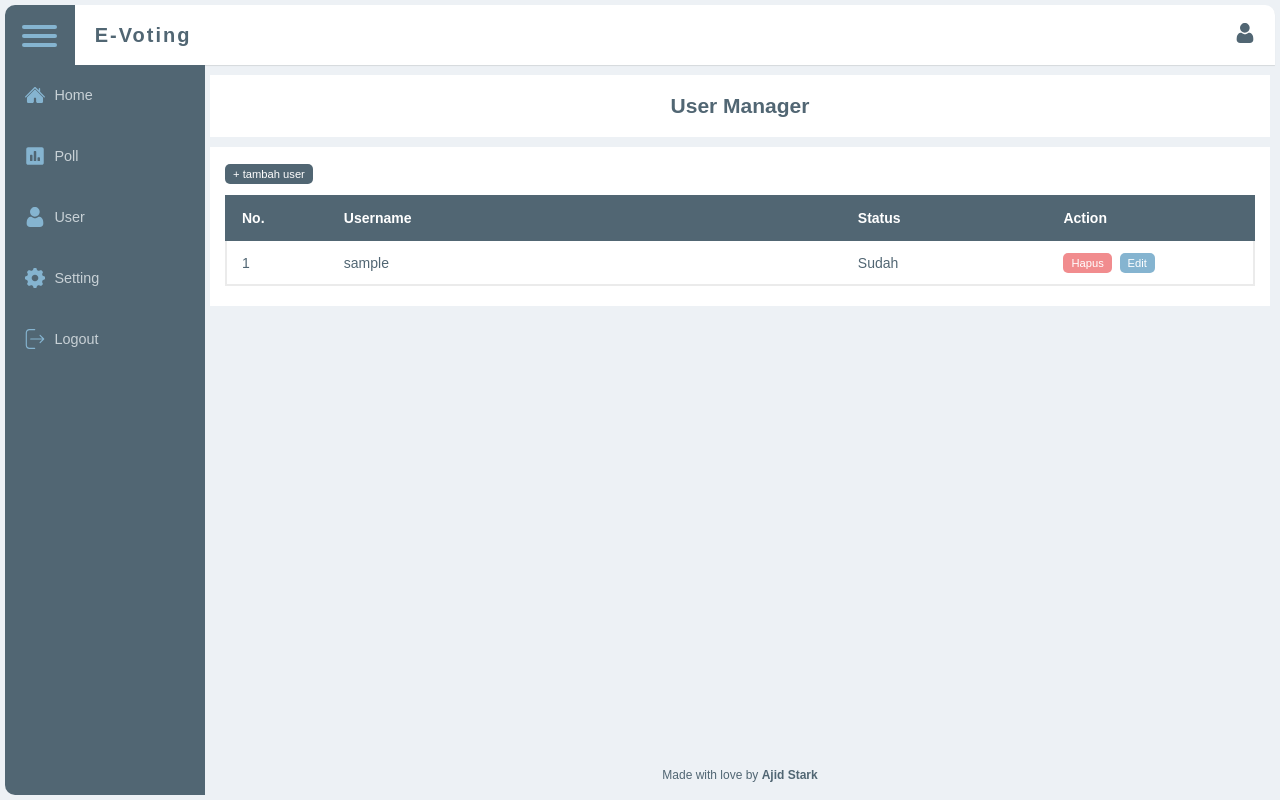
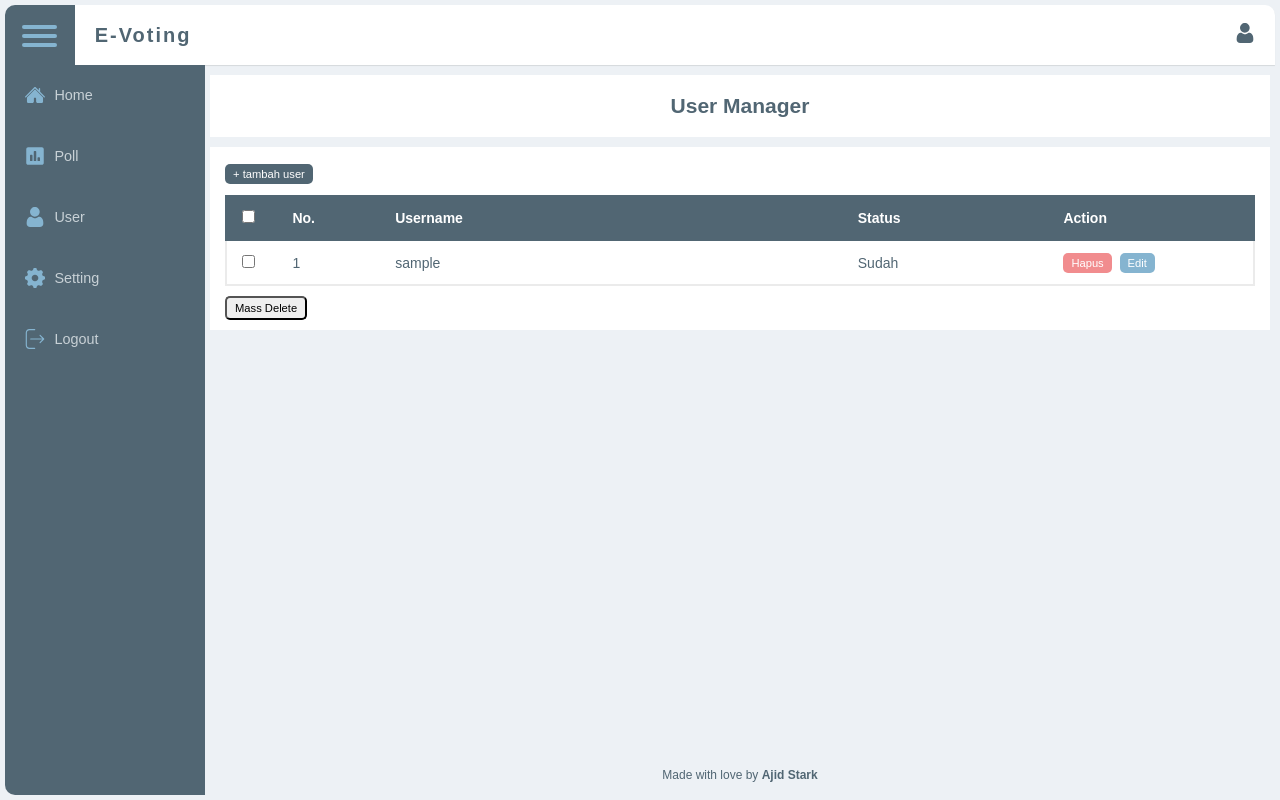
Before and after one commit to travisblock/phpmvc-poll-system, a PHP site: template app/views/admin/userman/index.php in a window 1280 px wide. Run offline with PHP 8.4, Linux system fonts and the light colour scheme; the template is opened without the code that fills it: most values are stand-ins (such as "Sample title", 1, 10 or a date in 2020); data that the repository does not hold is empty; some libraries are stand-ins or nearby versions.

Commit message:
add mass delete poll with checkbox

```diff
--- a/app/views/admin/userman/index.php
+++ b/app/views/admin/userman/index.php
@@ -5,12 +5,13 @@
   <div class="content">
     <a class="tbl-aksi tbl-add" href="<?= BASEURL; ?>/admin/userman/tambah">+ tambah user</a>
     <div class="tabel-responsive">
+      <form id="massDelete" style="width:100%" method="POST" action="<?= BASEURL; ?>/admin/userman/massdelete">
         <table class="tabel">
-
           <thead>
             <tr>
+              <th width="5%"><input type="checkbox" id="btnCheckHapus" onclick="checkAll()"></th>
               <th width="10%">No.</th>
-            <th width="50%">Username</th>
+              <th width="45%">Username</th>
               <th width="20%">Status</th>
               <th width="20%">Action</th>
             </tr>
@@ -23,8 +24,9 @@
 
             ?>
             <tr class="<?php echo ($user['sudah'] > 0) ? 'sudah' : "belum" ?>" >
+              <td width="5%"><input id="checkHapus" type="checkbox" name="hapusU[]" value="<?= $user['id']; ?>"></td>
               <td width="10%"><?= $no; ?></td>
-            <td width="50%"><?= $user['username']; ?></td>
+              <td width="45%"><?= $user['username']; ?></td>
               <td width="20%"><?php echo ($user['sudah'] > 0) ? 'Sudah' : "Belum" ?></td>
               <td width="20%"><a class="tbl-aksi tbl-hapus" href="<?= BASEURL . '/admin/userman/hapus/' . $user['id']; ?>" onclick="return confirm('Yakin akan menghapus user ?')">Hapus</a>&nbsp;
                   <a class="tbl-aksi tbl-edit" href="<?= BASEURL . '/admin/userman/edit/' . $user['id']; ?>">Edit</a>
@@ -37,6 +39,8 @@
             ?>
           </tbody>
         </table>
+        <input type="submit" class="tbl-aksi tbl-del" value="Mass Delete">
+      </form>
     </div>
   </div>
 
```
Lines whose indentation alone changed are shown as unchanged.
